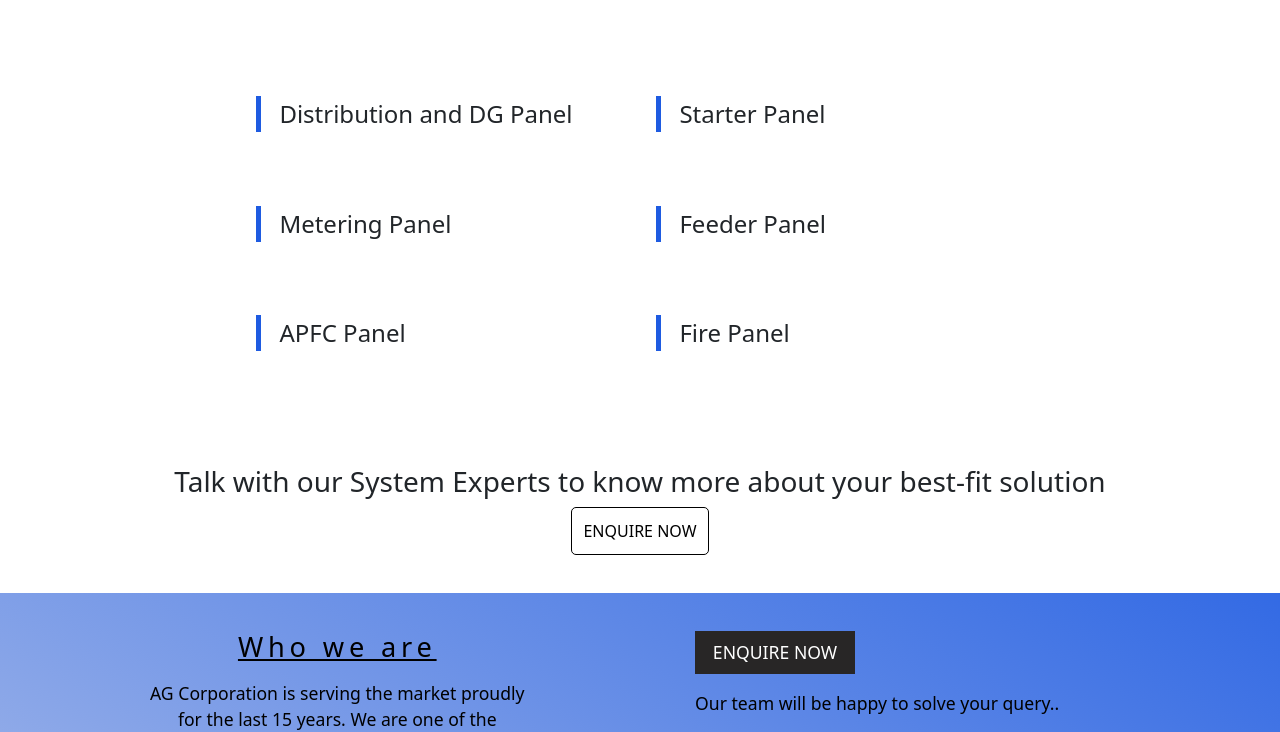
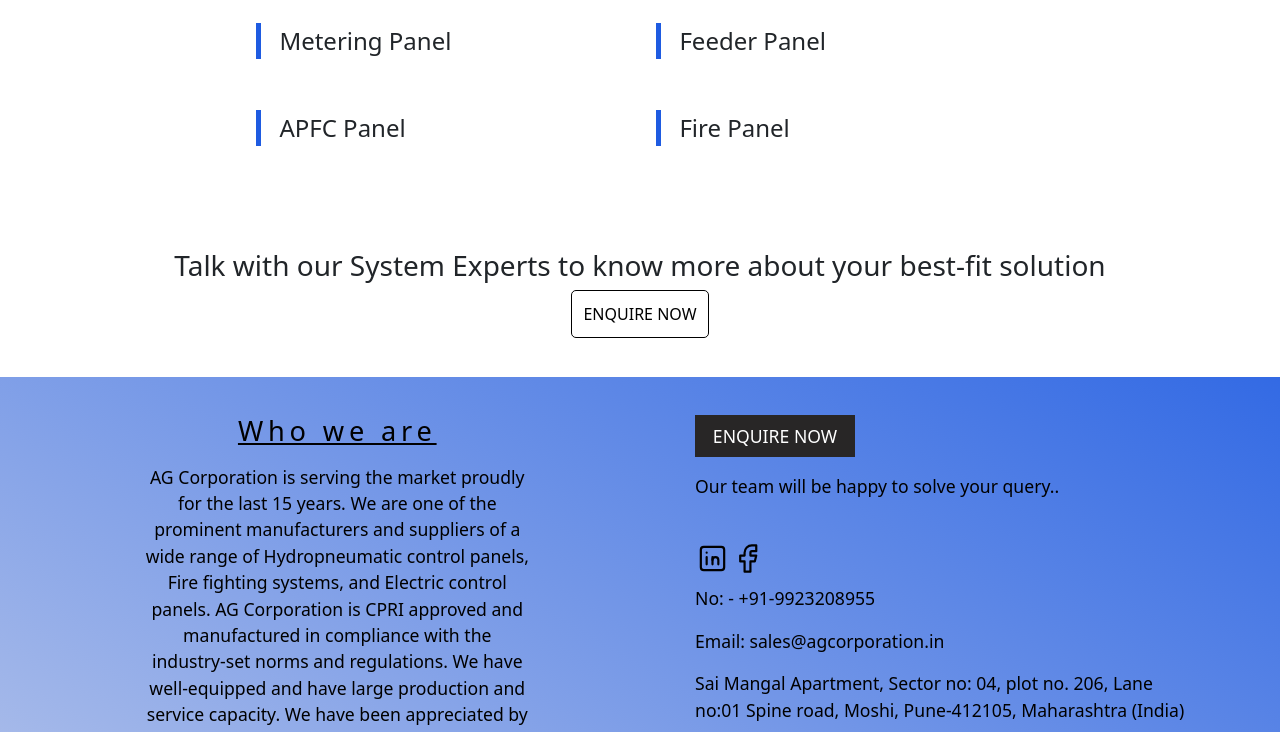
Before and after one commit to PranavShelke4/ag-crop-new, a React (Create React App) app: page /electrical-control-panel in a window 1280 px wide. Shown: the part 1865-2597 px from the top of the page. Built offline with nearby package versions, Linux system fonts and the light colour scheme.

Commit message:
Add font-awesome library and social icons to the footer

```diff
--- a/package.json
+++ b/package.json
@@ -3,6 +3,7 @@
   "version": "0.1.0",
   "private": true,
   "dependencies": {
+    "@fortawesome/fontawesome-free": "^6.5.1",
     "@testing-library/jest-dom": "^5.17.0",
     "@testing-library/react": "^13.4.0",
     "@testing-library/user-event": "^13.5.0",
--- a/public/index.html
+++ b/public/index.html
@@ -15,6 +15,8 @@
       user's mobile device or desktop. See https://developers.google.com/web/fundamentals/web-app-manifest/
     -->
     <link rel="manifest" href="%PUBLIC_URL%/manifest.json" />
+
+    <link rel="stylesheet" href="https://cdnjs.cloudflare.com/ajax/libs/font-awesome/5.15.3/css/all.min.css">
     <!--
       Notice the use of %PUBLIC_URL% in the tags above.
       It will be replaced with the URL of the `public` folder during the build.
--- a/src/Component/Footer.jsx
+++ b/src/Component/Footer.jsx
@@ -1,3 +1,4 @@
+/* eslint-disable react/jsx-no-target-blank */
 import React from "react";
 import "../Style/Footer.css";
 import { NavLink } from "react-router-dom";
@@ -27,6 +28,49 @@ function Footer() {
         <p className="footer-para">
           Our team will be happy to solve your query..
         </p>
+        <div className="footer-social-icons">
+          <a
+            href="https://www.linkedin.com/company/ag-corporation/"
+            target="_blank"
+          >
+            <svg
+              xmlns="http://www.w3.org/2000/svg"
+              class="icon icon-tabler icon-tabler-brand-linkedin"
+              width="35"
+              height="35"
+              viewBox="0 0 24 24"
+              stroke-width="1.5"
+              stroke="#000000"
+              fill="none"
+              stroke-linecap="round"
+              stroke-linejoin="round"
+            >
+              <path stroke="none" d="M0 0h24v24H0z" fill="filled" />
+              <path d="M4 4m0 2a2 2 0 0 1 2 -2h12a2 2 0 0 1 2 2v12a2 2 0 0 1 -2 2h-12a2 2 0 0 1 -2 -2z" />
+              <path d="M8 11l0 5" />
+              <path d="M8 8l0 .01" />
+              <path d="M12 16l0 -5" />
+              <path d="M16 16v-3a2 2 0 0 0 -4 0" />
+            </svg>
+          </a>
+          <a href="#" target="_blank">
+            <svg
+              xmlns="http://www.w3.org/2000/svg"
+              class="icon icon-tabler icon-tabler-brand-facebook"
+              width="35"
+              height="35"
+              viewBox="0 0 24 24"
+              stroke-width="1.5"
+              stroke="#000000"
+              fill="none"
+              stroke-linecap="round"
+              stroke-linejoin="round"
+            >
+              <path stroke="none" d="M0 0h24v24H0z" fill="filled" />
+              <path d="M7 10v4h3v7h4v-7h3l1 -4h-4v-2a1 1 0 0 1 1 -1h3v-4h-3a5 5 0 0 0 -5 5v2h-3" />
+            </svg>
+          </a>
+        </div>
         <p className="footer-para">No: - +91-9923208955 </p>
         <p className="footer-para">Email: sales@agcorporation.in</p>
         <p className="footer-para">
--- a/src/Component/Home/Header.jsx
+++ b/src/Component/Home/Header.jsx
@@ -71,15 +71,6 @@ function Header() {
         <img className="carousel-img" src={slides[index].img} alt="img" />
       </div>
 
-      <div className="carousel-dots">
-        {slides.map((slide, i) => (
-          <span
-            key={i}
-            className={`carousel-dot ${i === index ? "active" : ""}`}
-            onClick={() => selectSlide(i)}
-          ></span>
-        ))}
-      </div>
     </div>
   );
 }
--- a/src/Style/Footer.css
+++ b/src/Style/Footer.css
@@ -52,6 +52,11 @@
   color: black;
 }
 
+.icon{
+  margin-bottom: 2%;
+  margin-top: 5%;
+}
+
 @media screen and (max-width: 768px) {
   .footer {
     flex-direction: column;
--- a/src/Style/Services/ServicesInfo.css
+++ b/src/Style/Services/ServicesInfo.css
@@ -22,7 +22,7 @@
 .ServicesInfo-box2 li {
     font-size: 1.2rem;
     font-weight: 400;
-    margin: 5% 0;
+    margin: 1% 0;
     text-align: justify;
     line-height: 2;
 }
@@ -35,9 +35,9 @@
 .ServicesInfo-box1 p {
     font-size: 1.2rem;
     font-weight: 400;
-    margin: 5% 0;
+    margin: 3% 0;
     text-align: justify;
-    line-height: 2;
+    line-height: 1.5;
 }
 
 .ServicesInfo-box2-img{
--- a/src/Style/Services/WideRange.css
+++ b/src/Style/Services/WideRange.css
@@ -27,7 +27,7 @@
     border-left: solid #1E5BE1 5px;
     font-size: 1.5rem;
     font-weight: 500;
-    margin: 10% 0;
+    margin: 7% 0;
     width: 23rem;
 }
 
--- a/src/index.js
+++ b/src/index.js
@@ -3,6 +3,7 @@ import ReactDOM from "react-dom/client";
 import { BrowserRouter } from "react-router-dom";
 import ConfigRoutes from "./App";
 import 'bootstrap/dist/css/bootstrap.min.css';
+import '@fortawesome/fontawesome-free/css/all.css';
 import reportWebVitals from "./reportWebVitals";
 
 const root = ReactDOM.createRoot(document.getElementById("root"));
```
Also changed, not shown: 1 other file (tests, documents, lock files or other folders).
